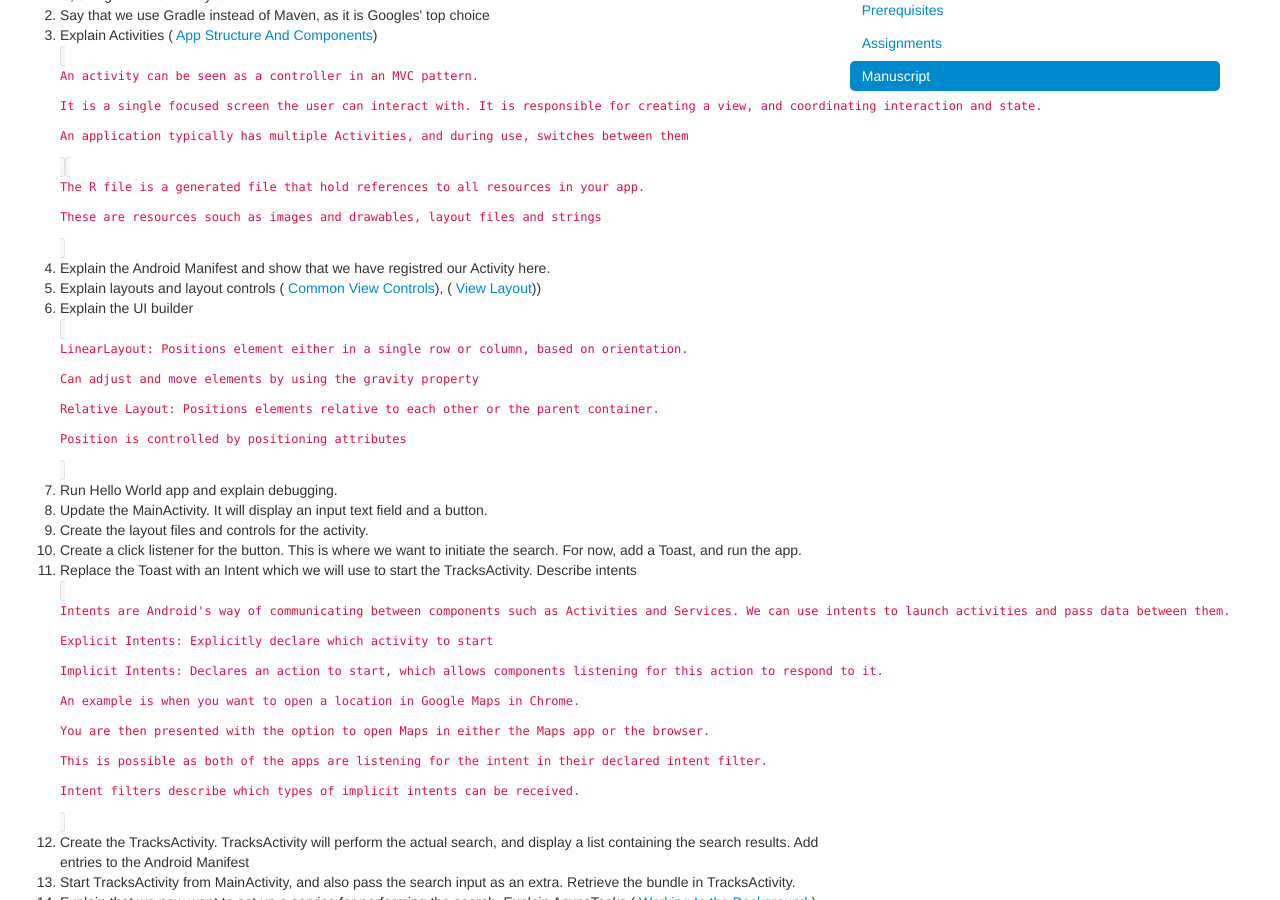
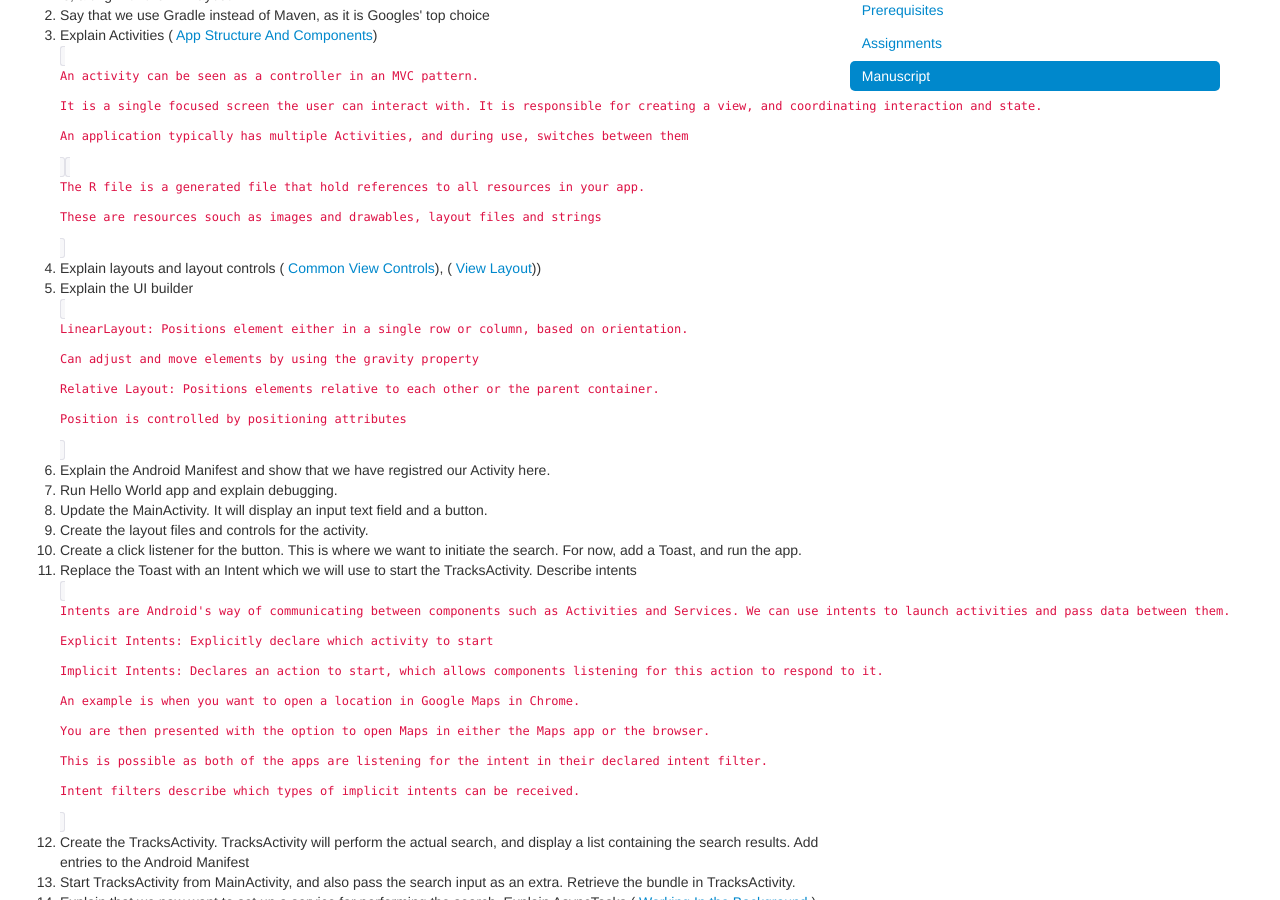
Before and after one commit to bekk/android101, a Jekyll site: the page built from docs/pages/manuscript.html, in a window 1280 px wide and 900 px high, scrolled down 445 px. Built offline with Jekyll 4.4.1, drawn with Linux system fonts in a browser that asks for light colours; Markdown is read by kramdown in place of the engine named in the settings; some of the changed lines change nothing that is shown.

Commit message:
Changed ordering

```diff
--- a/docs/pages/manuscript.html
+++ b/docs/pages/manuscript.html
@@ -20,13 +20,13 @@ title: Manuscript
     <p>An application typically has multiple Activities, and during use, switches between them</p></code>
     <code> <p>The R file is a generated file that hold references to all resources in your app.</p>
         <p>These are resources souch as images and drawables, layout files and strings</p></code>
-    <li>Explain the Android Manifest and show that we have registred our Activity here.</li>
 	<li>Explain layouts and layout controls (<a href="common-view-controls.html"> Common View Controls</a>), (<a href="view-layout.html"> View Layout</a>))</li>
 	<li>Explain the UI builder</li>
     <code><p>LinearLayout: Positions element either in a single row or column, based on orientation.</p>
         <p>Can adjust and move elements by using the gravity property</p>
         <p>Relative Layout: Positions elements relative to each other or the parent container.</p>
         <p> Position is controlled by positioning attributes</p></code>
+    <li>Explain the Android Manifest and show that we have registred our Activity here.</li>
     <li>Run Hello World app and explain debugging.</li>
 	<li>Update the MainActivity. It will display an input text field and a button. </li>
     <li>Create the layout files and controls for the activity.</li>
```
